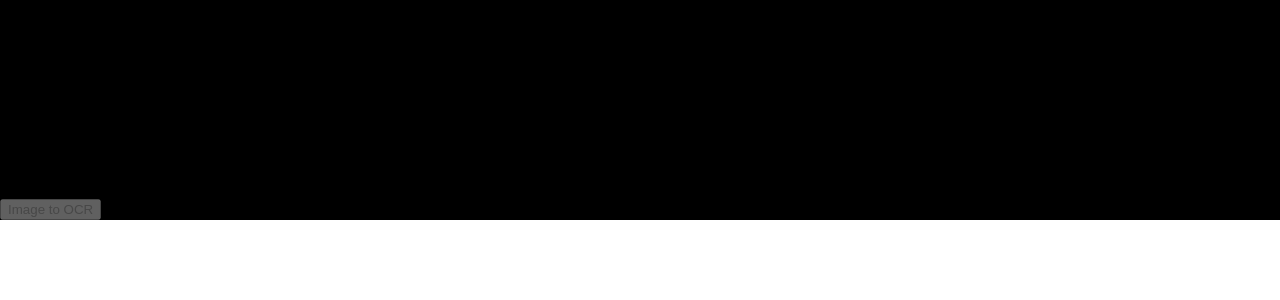
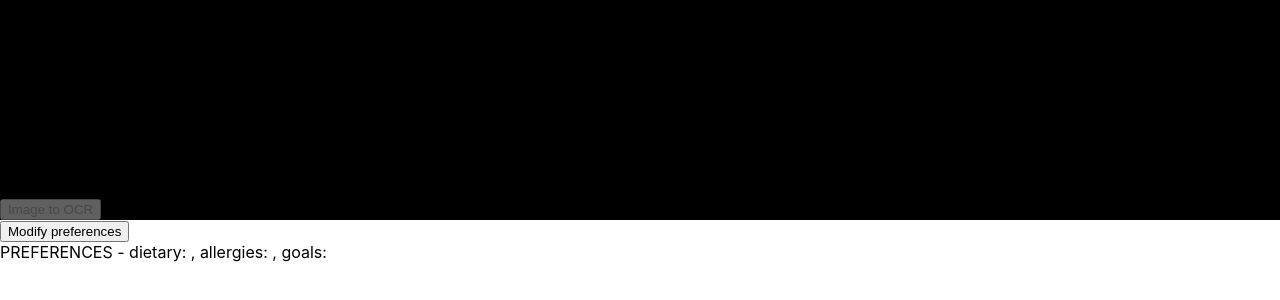
Before and after one commit to liaofrank91/htn2023-react, a React (Create React App) app: page / in a window 1280 px wide. Shown: the part 306-606 px from the top of the page. Built offline with nearby package versions, Linux system fonts and the light colour scheme; no server answers.

Commit message:
form and homepage merge

```diff
--- a/src/App.js
+++ b/src/App.js
@@ -1,11 +1,12 @@
 import "./App.css";
 import Homepage from "./Components/HomePage";
 import FormPage from "./Components/FormPage";
+import AppContainer from "./Components/AppContainer";
 
 function App() {
   return (
     <>
-      <Homepage />
+      <AppContainer />
     </>
   );
 }
--- /dev/null
+++ b/src/Components/AppContainer.js
@@ -0,0 +1,52 @@
+import React from 'react'
+import { useState } from 'react'
+import HomePage from './HomePage'
+import FormPage from './FormPage';
+
+function AppContainer() {
+
+  // overwrite these with user responses, if undefined then treat as no dietary/allergies/goals
+  const [preferences, setPreferences] = useState({
+    dietary: '',
+    allergies: '',
+    goals: '',
+  });
+
+  const modifyPreferences = (e, id) => {
+    setPreferences((prev) => {
+      return {
+        ...prev,
+        [id]: e.target.value,
+      }
+    })
+  }
+
+  // const modifyPreferences = (arr) => {
+  //   setPreferences({
+  //     dietary: arr[0],
+  //     allergies: arr[1],
+  //     goals: arr[2],
+  //   })
+  // }
+
+  const [screenState, setScreenState] = useState('homepage');
+
+  const switchToForm = () => {
+    setScreenState('form');
+  }
+  const switchToHome = () => {
+    setScreenState('homepage');
+  }
+
+  return (
+    <div>
+      {screenState === "homepage" && <HomePage switchToForm={switchToForm} preferences={preferences}/>}
+      {screenState === "form" && <FormPage switchToHome={switchToHome} preferences={preferences} modifyPreferences={modifyPreferences}/>}
+      <div>
+        PREFERENCES - dietary: {preferences.dietary}, allergies: {preferences.allergies}, goals: {preferences.goals}
+      </div>
+    </div>
+  )
+}
+
+export default AppContainer
--- a/src/Components/CameraBox.jsx
+++ b/src/Components/CameraBox.jsx
@@ -5,8 +5,11 @@ import { IconButton } from '@mui/material';
 import PanoramaFishEyeIcon from '@mui/icons-material/PanoramaFishEye';
 import CameraIcon from '@mui/icons-material/Camera';
 
-function CameraApp() {
-  const apiKey = process.env.API_KEY;
+
+
+function CameraApp(props) {
+  // const apiKey = process.env.REACT_APP_API_KEY;
+  const apiKey = 'AIzaSyCHtiu-J-OZrctQ0JK5WHZZyFbQCrJf7xA'
 
   const videoRef = useRef(null);
   const canvasRef = useRef(null);
@@ -69,12 +72,15 @@ function CameraApp() {
         const response = await axios.post(apiUrl, requestData);
         const ocrText = response.data.responses[0].fullTextAnnotation.text;
         console.log('OCR Text:', ocrText);
+        sendImageToWard(ocrText);
 
         // You can now use the OCR text in your application
       } catch (error) {
         console.error('Error sending image to OCR:', error);
       }
     }
+
+
   };
 
   const sendImageToTesseract = () => {
@@ -91,6 +97,16 @@ function CameraApp() {
       });
     }
   };
+
+  const sendImageToWard = (ocrText) => {
+    const wardObject = {
+      menu: ocrText,
+      allergies: props.preferences.allergies,
+      restrictions: props.preferences.dietary,
+      goals: props.preferences.goals,
+    }
+    console.log(wardObject);
+  }
 
   return (
     <div className="camera-container">
--- a/src/Components/FormPage.jsx
+++ b/src/Components/FormPage.jsx
@@ -22,33 +22,49 @@ const questions = [
       "Halal",
       "Gluten-Free",
       "Lactose-Intolerant",
+      "None",
     ],
     stepperLabel: "Dietary Restrictions",
+    id: "dietary",
   },
   {
     text: "What are your allergies? (seperate with commas)",
     options: [],
     stepperLabel: "Allergies",
+    id: "allergies",
   }, // No options for text input
   {
     text: "What are your diet goals?",
     options: [],
     stepperLabel: "Goals",
+    id: "goals",
   },
 ];
 
-function FormPage() {
+function FormPage(props) {
+  // props.modifyPreferences
+
   const [currentQuestionIndex, setCurrentQuestionIndex] = useState(0);
-  const [userResponses, setUserResponses] = useState([]);
+  // const [userResponses, setUserResponses] = useState([]);
   const [response, setResponse] = useState("");
   const [transitionIn, setTransitionIn] = useState(true);
 
   const handleNextQuestion = () => {
+    // if (currentQuestionIndex === questions.length - 1) {
+    //   props.switchToHome();
+    // } else {
+    //   setUserResponses([...userResponses, response]);
+    //   setResponse("");
+    //   setTransitionIn(false); // Start fade-out animation
+    //   setTimeout(() => {
+    //     setTransitionIn(true); // Start fade-in animation
+    //     setCurrentQuestionIndex(currentQuestionIndex + 1);
+    //   }, 300); // The same duration as your CSS transition
+    // }
+
     if (currentQuestionIndex === questions.length - 1) {
-      console.log(userResponses); // Log "Hello" to the console after the last question.
+      props.switchToHome();
     } else {
-      setUserResponses([...userResponses, response]);
-      setResponse("");
       setTransitionIn(false); // Start fade-out animation
       setTimeout(() => {
         setTransitionIn(true); // Start fade-in animation
@@ -61,7 +77,7 @@ function FormPage() {
   const isLastQuestion = currentQuestionIndex === questions.length - 1;
 
   const isNextDisabled =
-    currentQuestion.options.length === 0 && response.trim() === "";
+    currentQuestion.options.length === 0 && props.preferences[currentQuestion.id].trim() === "";
 
   // Create an array of steps for the Stepper
   const steps = questions.map((question, index) => (
@@ -86,8 +102,8 @@ function FormPage() {
             <TextField
               select
               fullWidth
-              value={response}
-              onChange={(e) => setResponse(e.target.value)}
+              value={props.preferences[currentQuestion.id]}
+              onChange={(e) => props.modifyPreferences(e, currentQuestion.id)}
             >
               <MenuItem value="">Select an option</MenuItem>
               {currentQuestion.options.map((option, index) => (
@@ -99,8 +115,8 @@ function FormPage() {
           ) : (
             <TextField
               fullWidth
-              value={response}
-              onChange={(e) => setResponse(e.target.value)}
+              value={props.preferences[currentQuestion.id]}
+              onChange={(e) => props.modifyPreferences(e, currentQuestion.id)}
               placeholder="Type your answer"
             />
           )}
--- a/src/Components/HomePage.jsx
+++ b/src/Components/HomePage.jsx
@@ -1,11 +1,15 @@
 import React from 'react';
 import CameraBox from './CameraBox';
 
-function HomePage() {
+function HomePage(props) {
+
   return (
-    <div className="homepage-container">
-      <CameraBox />
-    </div>
+    <>
+      <div className="homepage-container">
+        <CameraBox preferences={props.preferences}/>
+      </div>
+      <button type="button" onClick={() => props.switchToForm()}>Modify preferences</button>
+    </>
   )
 }
 
```
